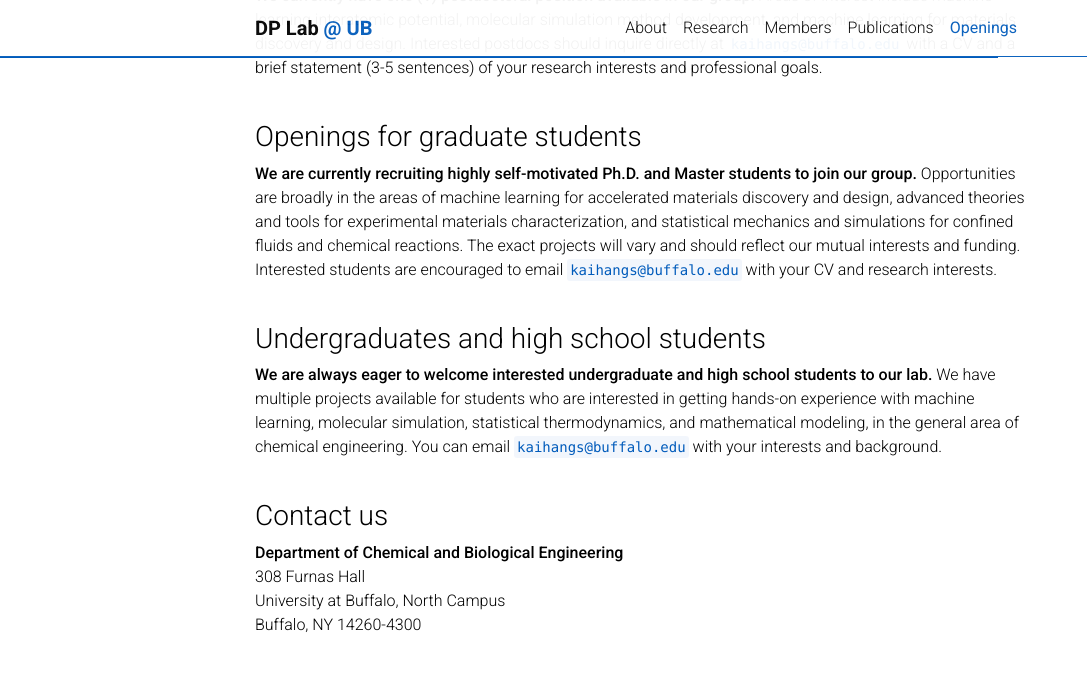
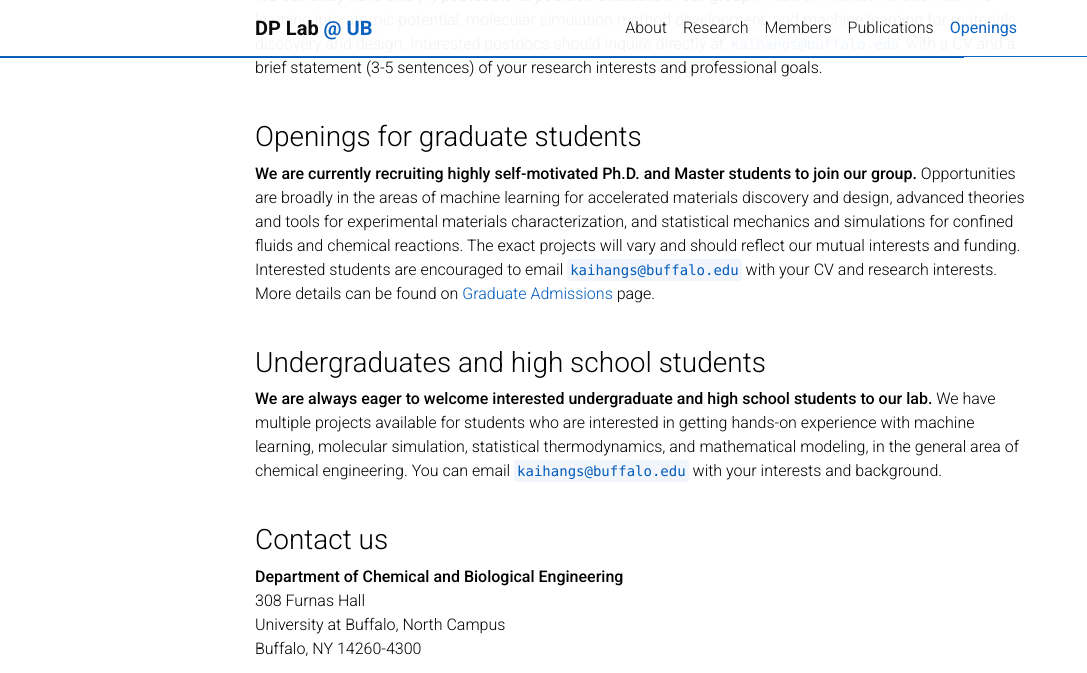
Before and after one commit to ShiResearchGroup/shiresearchgroup.github.io, a Jekyll site: the page built from _pages/openings.md, in a window 1280 px wide and 900 px high, scrolled down 544 px, cut to the strip 0-673 px from the top of the window. Shown: the whole strip, without its empty margins (0-1087 px from the left). Built offline with Jekyll 4.4.1, drawn with Linux system fonts in a browser that asks for light colours; full-size pictures stand in for the smaller copies a plugin makes; comment, search, counter and statistics services are not loaded; a style sheet for code colours, icons or effects is not loaded.

Commit message:
update details on openings

```diff
--- a/_pages/openings.md
+++ b/_pages/openings.md
@@ -17,7 +17,7 @@
 **We currently have one (1) postdoctoral position available in our group.** Areas of interest include machine learning interatomic potential, molecular simulation method development, and machine learning for materials discovery and design. Interested postdocs should inquire directly at `kaihangs@buffalo.edu` with a CV and a brief statement (3-5 sentences) of your research interests and professional goals. <br><br>
 
 ### Openings for graduate students <br>
-**We are currently recruiting highly self-motivated Ph.D. and Master students to join our group.** Opportunities are broadly in the areas of machine learning for accelerated materials discovery and design, advanced theories and tools for experimental materials characterization, and statistical mechanics and simulations for confined fluids and chemical reactions. The exact projects will vary and should reflect our mutual interests and funding. Interested students are encouraged to email `kaihangs@buffalo.edu` with your CV and research interests. <br><br>
+**We are currently recruiting highly self-motivated Ph.D. and Master students to join our group.** Opportunities are broadly in the areas of machine learning for accelerated materials discovery and design, advanced theories and tools for experimental materials characterization, and statistical mechanics and simulations for confined fluids and chemical reactions. The exact projects will vary and should reflect our mutual interests and funding. Interested students are encouraged to email `kaihangs@buffalo.edu` with your CV and research interests. More details can be found on [Graduate Admissions](https://engineering.buffalo.edu/chemical-biological/academics/graduate/admissions.html) page. <br><br>
 
 ### Undergraduates and high school students<br>
 **We are always eager to welcome interested undergraduate and high school students to our lab.** We have multiple projects available for students who are interested in getting hands-on experience with machine learning, molecular simulation, statistical thermodynamics, and mathematical modeling, in the general area of chemical engineering. You can email `kaihangs@buffalo.edu` with your interests and background.<br><br>
```
